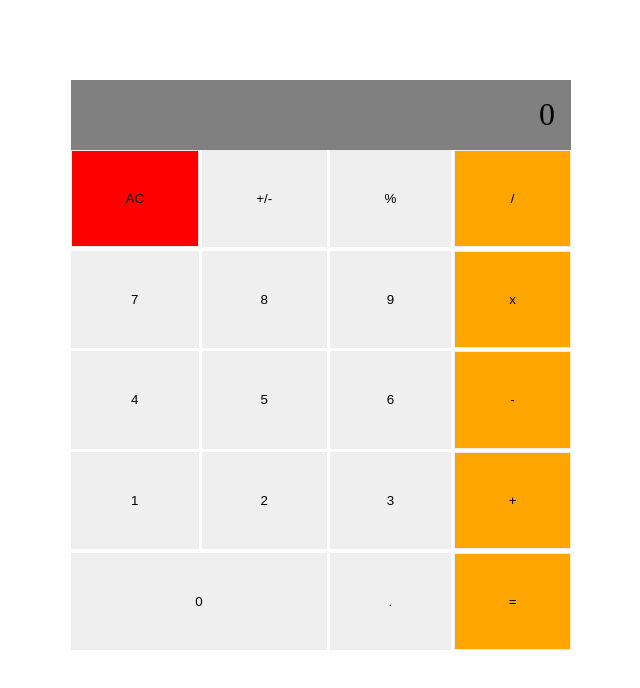
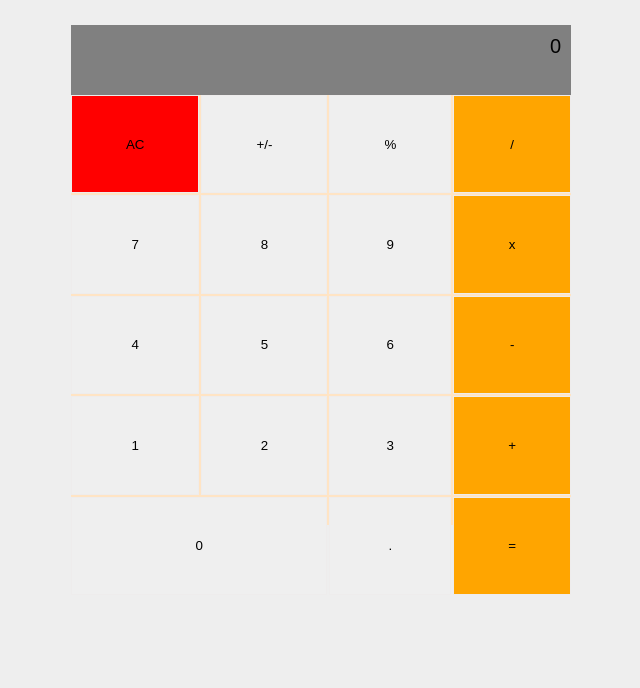
Before and after one commit to Ukaypromise/Math-Magician, a React (Create React App) app: page / in a window 1280 px wide. Shown: the top 688 px of the page, without its empty margins (319-959 px from the left). Built offline with nearby package versions, Linux system fonts and the light colour scheme.

Commit message:
Update files and styles

```diff
--- a/src/App.css
+++ b/src/App.css
@@ -1,9 +1,3 @@
-* {
-  box-sizing: border-box;
-  margin: 0;
-  padding: 0;
-}
-
 .App {
   width: 100vw;
   height: 100vh;
--- /dev/null
+++ b/src/index.css
@@ -0,0 +1,20 @@
+* {
+  padding: 0;
+  margin: 0;
+  box-sizing: border-box;
+}
+
+html {
+  font-size: 62.5%;
+  box-sizing: border-box;
+  scroll-behavior: smooth;
+  font-family: sans-serif;
+}
+
+body {
+  width: 100vw;
+  height: 100vh;
+  background-color: #eee;
+  display: grid;
+  place-content: center;
+}
--- a/src/index.js
+++ b/src/index.js
@@ -1,6 +1,8 @@
 import React from 'react';
 import ReactDOM from 'react-dom/client';
+import './index.css';
 import App from './App';
+import reportWebVitals from './reportWebVitals';
 
 const root = ReactDOM.createRoot(document.getElementById('root'));
 root.render(
@@ -8,3 +10,4 @@ root.render(
     <App />
   </React.StrictMode>,
 );
+reportWebVitals();
--- /dev/null
+++ b/src/reportWebVitals.js
@@ -0,0 +1,15 @@
+const reportWebVitals = (onPerfEntry) => {
+  if (onPerfEntry && onPerfEntry instanceof Function) {
+    import('web-vitals').then(({
+      getCLS, getFID, getFCP, getLCP, getTTFB,
+    }) => {
+      getCLS(onPerfEntry);
+      getFID(onPerfEntry);
+      getFCP(onPerfEntry);
+      getLCP(onPerfEntry);
+      getTTFB(onPerfEntry);
+    });
+  }
+};
+
+export default reportWebVitals;
--- a/src/styles/calculator.css
+++ b/src/styles/calculator.css
@@ -2,6 +2,7 @@
   width: 500px;
   height: 500px;
   margin: 5rem auto;
+  background-color: bisque;
 }
 
 .display {
```
Also changed, not shown: src/setupTests.js (added, +5 -0 lines), 1 other file (tests, documents, lock files or other folders).
